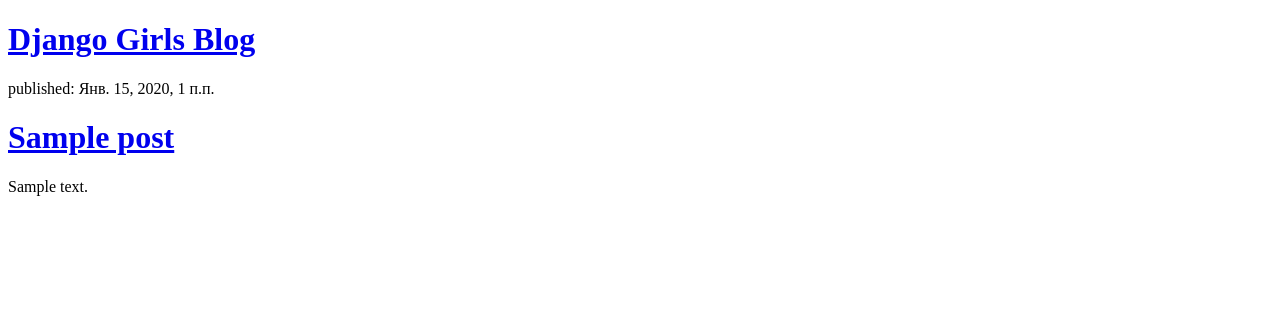
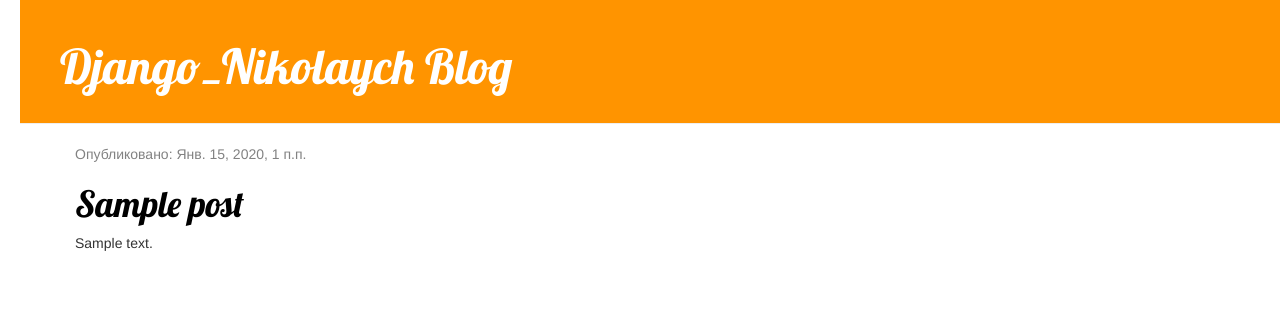
Before and after one commit to nikontra/my-first-blog, a Django app: page / in a window 1280 px wide. Shown: the top 322 px of the page. Run offline with Django 3.2, Linux system fonts and the light colour scheme; tables that the repository leaves empty hold one stand-in row (values such as "Sample post"); some libraries are stand-ins or nearby versions.

Commit message:
Прикрутил CSS

```diff
--- /dev/null
+++ b/blog/static/css/blog.css
@@ -0,0 +1,50 @@
+body {
+    padding-left: 20px;
+}
+h1 a {
+    color: #fca205;
+    font-family: 'Lobster';
+}
+.page-header {
+    background-color: #ff9400;
+    margin-top: 0;
+    padding: 20px 20px 20px 40px;
+}
+.page-header h1, .page-header h1 a,
+.page-header h1 a:visited,
+.page-header h1 a:active {
+    color: #ffffff;
+    font-size: 36pt;
+    text-decoration: none;
+}
+ .content {
+     margin-left: 40px;
+ }
+ h1, h2, h3, h4 {
+     font-family: 'Lobster', cursive ;
+ }
+ .date {
+     color: #828282;
+ }
+.save {
+    float: right;
+}
+.post-form textarea,
+.post-form input {
+    width: 100%;
+}
+.top-menu,
+.top-menu:hover,
+.top-menu:visited {
+    color: #ffffff;
+    float: right;
+    font-size: 26pt;
+    margin-right: 20px;
+}
+.post {
+    margin-bottom: 70px;
+}
+.post h1 a,
+.post h1 a:visited {
+    color: #000000;
+}
--- a/blog/templates/blog/post_list.html
+++ b/blog/templates/blog/post_list.html
@@ -1,20 +1,33 @@
 <!DOCTYPE html>
+{% load static %}
 <html lang="en">
 <head>
     <meta charset="UTF-8">
     <meta name="viewport" content="width=device-width, initial-scale=1.0">
+    <link rel="stylesheet" href="//maxcdn.bootstrapcdn.com/bootstrap/3.2.0/css/bootstrap.min.css">
+    <link rel="stylesheet" href="//maxcdn.bootstrapcdn.com/bootstrap/3.2.0/css/bootstrap-theme.min.css">
+    <link href="https://fonts.googleapis.com/css?family=Lobster&subset=latin,cyrillic" rel="stylesheet" type="text/css">
+    <link rel="stylesheet" href="{% static 'css/blog.css' %}">
     <title>Blog Nikolaya</title>
 </head>
 <body>
-    <div>
-        <h1><a href="/">Django Girls Blog</a></h1>
+    <div class="page-header">
+        <h1><a href="/">Django_Nikolaych Blog</a></h1>
     </div>
-    {% for post in posts %}
-        <div>
-            <p>published: {{ post.published_date }}</p>
-            <h1><a href="#">{{ post.title }}</a></h1>
-            <p>{{ post.text|linebreaksbr }}</p>
+    <div class="content container">
+        <div class="row">
+            <div class="col-md-8">
+                {% for post in posts %}
+                    <div class="post">
+                        <div class="date">
+                            <p>Опубликовано: {{ post.published_date }}</p>
+                        </div>
+                        <h1><a href="#">{{ post.title }}</a></h1>
+                        <p>{{ post.text|linebreaksbr }}</p>
+                    </div>
+                {% endfor %}
+            </div>
         </div>
-    {% endfor %}
+    </div>
 </body>
 </html>
```
